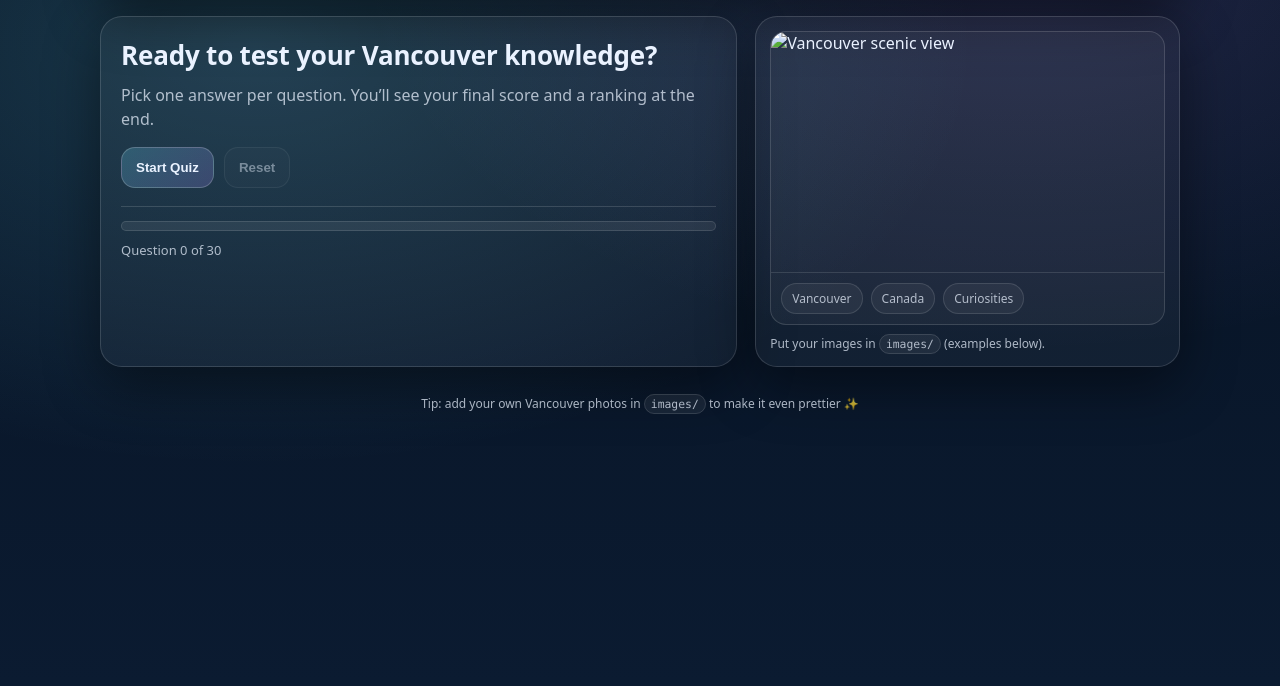
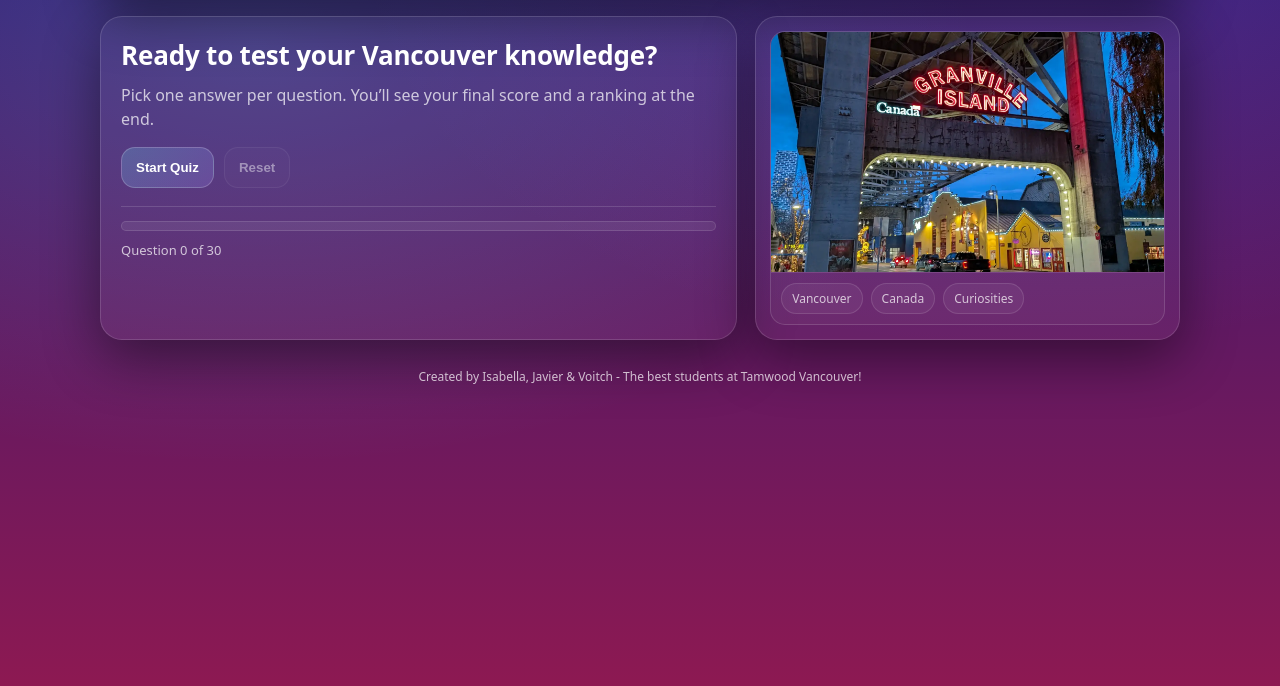
Before and after one commit to vojtechkousal/js-mini-app-1, a plain HTML site: page index.html in a window 1280 px wide. Shown: the part 114-800 px from the top of the page. Drawn offline with Linux system fonts and the light colour scheme.

Commit message:
CSS and HTML updates

```diff
--- a/index.html
+++ b/index.html
@@ -51,16 +51,13 @@
 
         <div class="hero-right">
           <div class="photo-card">
-            <img id="heroImage" src="images/vancouver-hero.jpg" alt="Vancouver scenic view" />
+            <img id="heroImage" src="./images/van10.webp" alt="Vancouver scenic view" />
             <div class="photo-caption">
               <span class="tag">Vancouver</span>
               <span class="tag">Canada</span>
               <span class="tag">Curiosities</span>
             </div>
           </div>
-          <p class="hint">
-            Put your images in <code>images/</code> (examples below).
-          </p>
         </div>
       </section>
 
@@ -79,7 +76,7 @@
 
         <div class="q-body">
           <div class="q-image">
-            <img id="questionImage" src="images/vancouver-1.jpg" alt="Vancouver related image" />
+            <img id="questionImage" src="./images/van2.webp" alt="Vancouver related image" />
           </div>
 
           <div class="q-content">
@@ -118,7 +115,7 @@
 
         <div class="results-grid">
           <div class="results-image">
-            <img id="resultsImage" src="images/vancouver-result.jpg" alt="Vancouver result image" />
+            <img id="resultsImage" src="images/van5.webp" alt="Vancouver result image" />
           </div>
 
           <div class="results-details">
@@ -144,7 +141,7 @@
 
       <footer class="footer">
         <p class="muted">
-          Tip: add your own Vancouver photos in <code>images/</code> to make it even prettier ✨
+          Created by Isabella, Javier & Voitch - The best students at Tamwood Vancouver!
         </p>
       </footer>
     </main>
--- a/styles.css
+++ b/styles.css
@@ -1,12 +1,12 @@
 * { box-sizing: border-box; margin: 0; padding: 0; }
 
 :root{
-  --bg1: #071222;
-  --bg2: #0b1b31;
-  --card: rgba(255, 255, 255, 0.08);
+  --bg1: #2a1976;
+  --bg2: #8D1952;
+  --card: rgba(12, 91, 228, 0.08);
   --card2: rgba(255, 255, 255, 0.06);
-  --text: #EAF2FF;
-  --muted: rgba(234, 242, 255, 0.72);
+  --text: #ffffff;
+  --muted: rgba(255, 255, 255, 0.72);
   --line: rgba(255,255,255,0.14);
   --accent: #6ee7ff;
   --accent2: #a78bfa;
@@ -14,7 +14,7 @@
   --bad: #fb7185;
   --shadow: 0 18px 55px rgba(0,0,0,.45);
   --radius: 22px;
-  --radius2: 16px;
+  --radius2: 15px;
 }
 
 body{
@@ -322,6 +322,7 @@ code{
   cursor: pointer;
   transition: transform .06s ease, border-color .18s ease, background .18s ease;
   font-weight: 700;
+  color: var(--text);
 }
 .choice:hover{
   transform: translateY(-1px);
```
Also changed, not shown: 1 other file.
